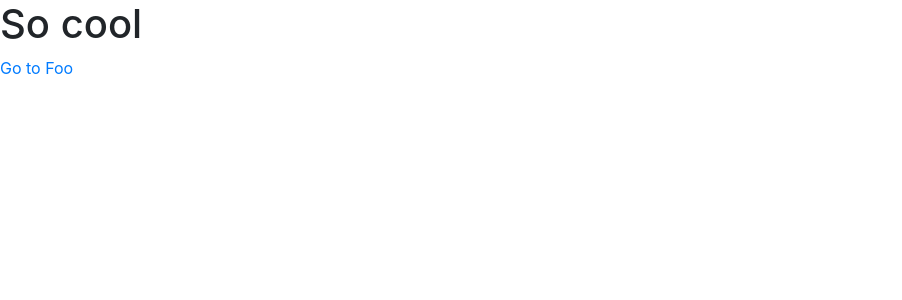
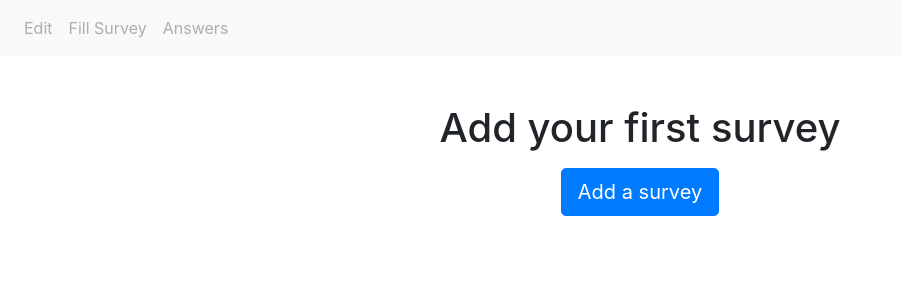
Before and after one commit to hjekabs/simple-quiz-maker, a Vue app: page /answers in a window 1280 px wide. Shown: the top 300 px of the page, without its empty margins (0-902 px from the left). Built offline with nearby package versions, Linux system fonts and the light colour scheme.

Commit message:
Add all routes

```diff
--- a/src/App.vue
+++ b/src/App.vue
@@ -1,14 +1,53 @@
 <template>
   <div id="app">
-    <h1>So cool</h1>
-    <router-link to="/foo">Go to Foo</router-link>
+    <nav class="navbar navbar-expand-lg navbar-light bg-light">
+      <ul class="navbar-nav">
+        <li class="nav-item">
+          <router-link
+            class="nav-link"
+            :class="{ disabled: !hasSurvey }"
+            to="/edit"
+            >Edit</router-link
+          >
+        </li>
+        <li class="nav-item">
+          <router-link
+            class="nav-link"
+            :class="{ disabled: !hasSurvey }"
+            to="/fill"
+            >Fill Survey</router-link
+          >
+        </li>
+        <li class="nav-item">
+          <router-link
+            class="nav-link"
+            :class="{ disabled: !hasSurvey }"
+            to="/answers"
+            >Answers</router-link
+          >
+        </li>
+      </ul>
+    </nav>
+    <div v-if="!hasSurvey" class="component mt-5 text-center">
+      <h1>Add your first survey</h1>
+      <router-link class="btn btn-primary btn-lg mt-2" to="/create"
+        >Add a survey</router-link
+      >
+    </div>
     <router-view></router-view>
   </div>
 </template>
 
 <script>
+import { mapGetters } from "vuex";
+
 export default {
   name: "App",
+  computed: {
+    ...mapGetters({
+      hasSurvey: "hasSurvey",
+    }),
+  },
   mounted() {
     console.log(this.$store.state.question);
   },
--- a/src/components/Foo.vue
+++ b/src/pages/Answers.vue
@@ -1,4 +1,4 @@
-<template><div>Foo</div></template>
+<template><div></div></template>
 
 <script>
 export default {};
--- /dev/null
+++ b/src/pages/Create.vue
@@ -0,0 +1,7 @@
+<template><div></div></template>
+
+<script>
+export default {};
+</script>
+
+<style></style>
--- /dev/null
+++ b/src/pages/Edit.vue
@@ -0,0 +1,7 @@
+<template><div></div></template>
+
+<script>
+export default {};
+</script>
+
+<style></style>
--- /dev/null
+++ b/src/pages/FillSurvey.vue
@@ -0,0 +1,7 @@
+<template><div></div></template>
+
+<script>
+export default {};
+</script>
+
+<style></style>
--- a/src/router/index.js
+++ b/src/router/index.js
@@ -1,9 +1,29 @@
 import Vue from "vue";
 import VueRouter from "vue-router";
-import Foo from "../components/Foo.vue";
+import Create from "../pages/Create.vue";
+import Edit from "../pages/Edit.vue";
+import FillSurvey from "../pages/FillSurvey.vue";
+import Answers from "../pages/Answers.vue";
+// import store from "../store/index.js";
+
+// const hasSurvey = store.getters["hasSurvey"];
 
 Vue.use(VueRouter);
 
-const routes = [{ path: "/foo", component: Foo }];
+const routes = [
+  { path: "/create", component: Create },
+  { path: "/edit", component: Edit },
+  { path: "/fill", component: FillSurvey },
+  { path: "/answers", component: Answers },
+];
 
-export default new VueRouter({ mode: "history", routes });
+const router = new VueRouter({ mode: "history", routes });
+
+// router.beforeEach((to, from, next) => {
+//   if (!hasSurvey) {
+//     next({ path: "/" });
+//     return;
+//   } else next();
+// });
+
+export default router;
--- a/src/store/index.js
+++ b/src/store/index.js
@@ -9,7 +9,11 @@ const vuexLocal = new VuexPersistence({
 Vue.use(Vuex);
 export default new Vuex.Store({
   state: {
+    surveyCreated: false,
     question: "tests",
+  },
+  getters: {
+    hasSurvey: (state) => state.surveyCreated,
   },
   mutations: {},
   actions: {},
```
